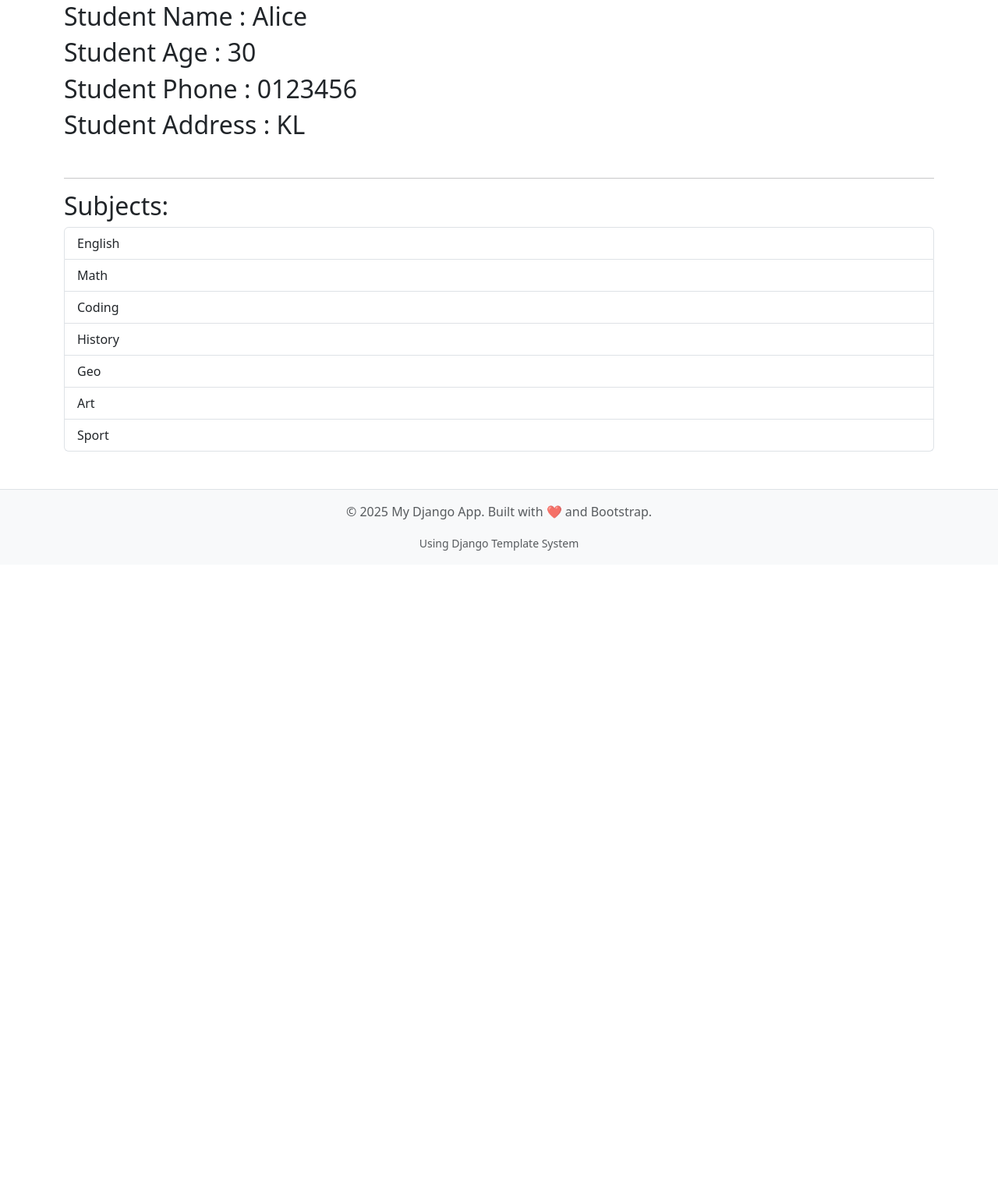
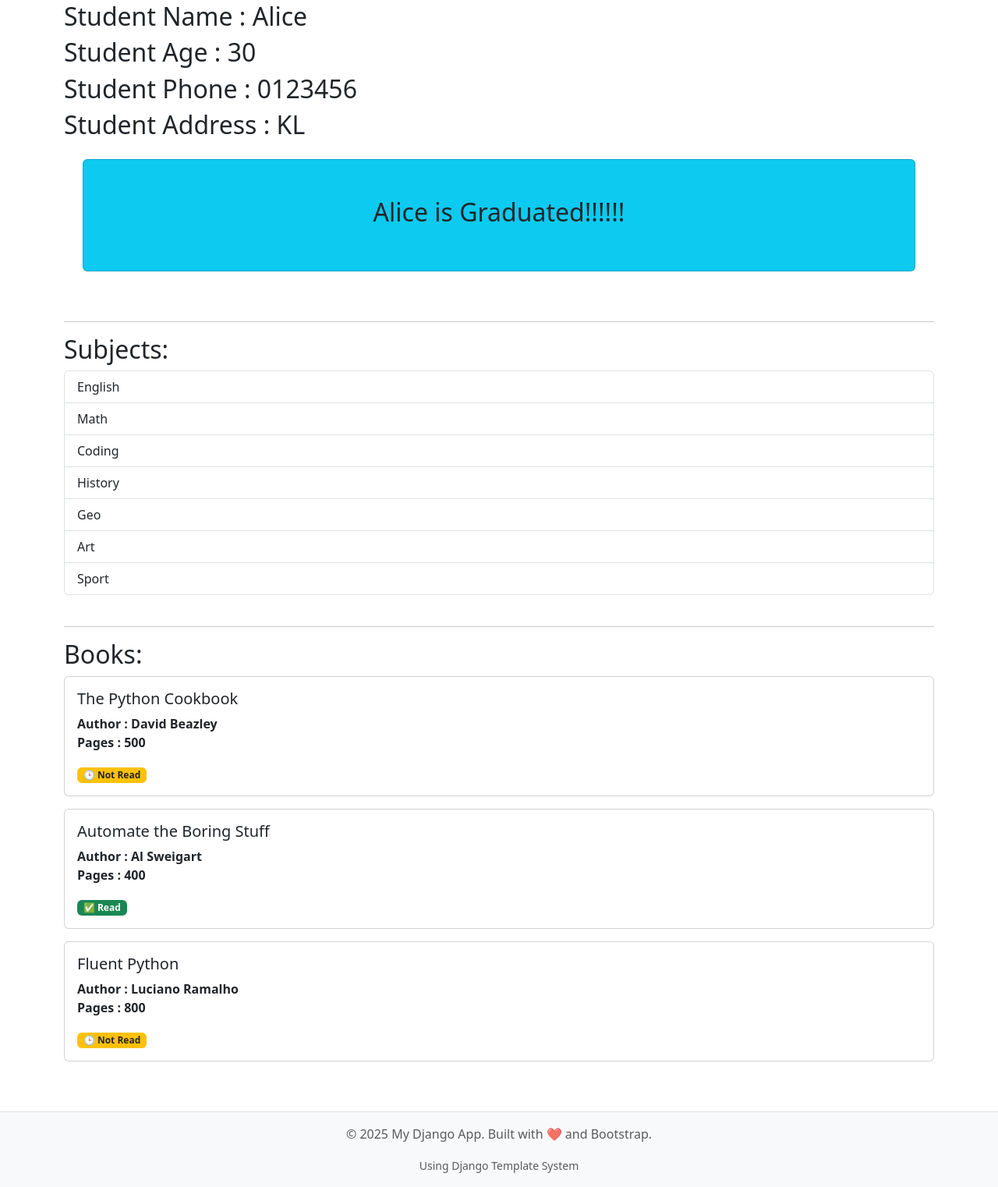
Before and after one commit to selfiirawan/nova-firstweb, a Django app: page / in a window 1280 px wide. Shown: the part 254-1776 px from the top of the page at 78% size. Before the commit the page ends 960 px from the top, so only its background shows below. Run offline with Django 3.2, Linux system fonts and the light colour scheme.

Commit message:
update last week class

```diff
--- a/myapp/templates/myapp/home.html
+++ b/myapp/templates/myapp/home.html
@@ -21,6 +21,12 @@
     <h2>Student Phone : {{phone}}</h2>
     <h2>Student Address : {{address}}</h2>
 
+    {% if is_graduated %}
+      <div class="card m-4 p-5 text-dark bg-info text-center">
+        <h2>{{name}} is Graduated!!!!!!</h2>
+      </div>
+   {% endif %}
+
     <br>
     <hr>
     <h2>Subjects: </h2>
@@ -38,4 +44,28 @@
       {% endfor %}
 
     </ul>
+    <br>
+    <hr>
+    <h2>Books: </h2>
+
+    {% for book in books %}
+       <div class="card mb-3">
+        <div class="card-body">
+          <h5 class="card-title"> {{book.title}}</h5>
+
+          <p class="card-text">
+            <strong>Author : {{book.author}}</strong>
+            <br>
+            <strong>Pages : {{book.pages}}</strong>
+          </p>
+
+        {% if book.read %}
+          <span class="badge bg-success">✅ Read</span>
+        {% else %}
+          <span class="badge bg-warning text-dark">🕒 Not Read</span>
+        {% endif %}
+        </div>
+      </div>
+    {% endfor %}
+
 {% endblock %}
--- a/myapp/views.py
+++ b/myapp/views.py
@@ -13,8 +13,29 @@ def home(request):
         "age": 30,
         "phone": "0123456",
         "address": "KL",
+        "is_graduated": True,
 
-        "subjects": ["English", "Math", "Coding", "History", "Geo", "Art", "Sport"]
+        "subjects": ["English", "Math", "Coding", "History", "Geo", "Art", "Sport"],
+        "books": [
+            {
+                "title": 'The Python Cookbook',
+                "author": "David Beazley",
+                "pages": 500,
+                "read": False,
+            },
+            {
+                "title": "Automate the Boring Stuff",
+                "author": "Al Sweigart",
+                "pages": 400,
+                "read": True,
+            },
+            {
+                'title': 'Fluent Python',
+                'author': 'Luciano Ramalho',
+                'pages': 800,
+                'read': False,
+            },
+        ],
     }
 
     # 3 (go to home.html) - use data on html
```
